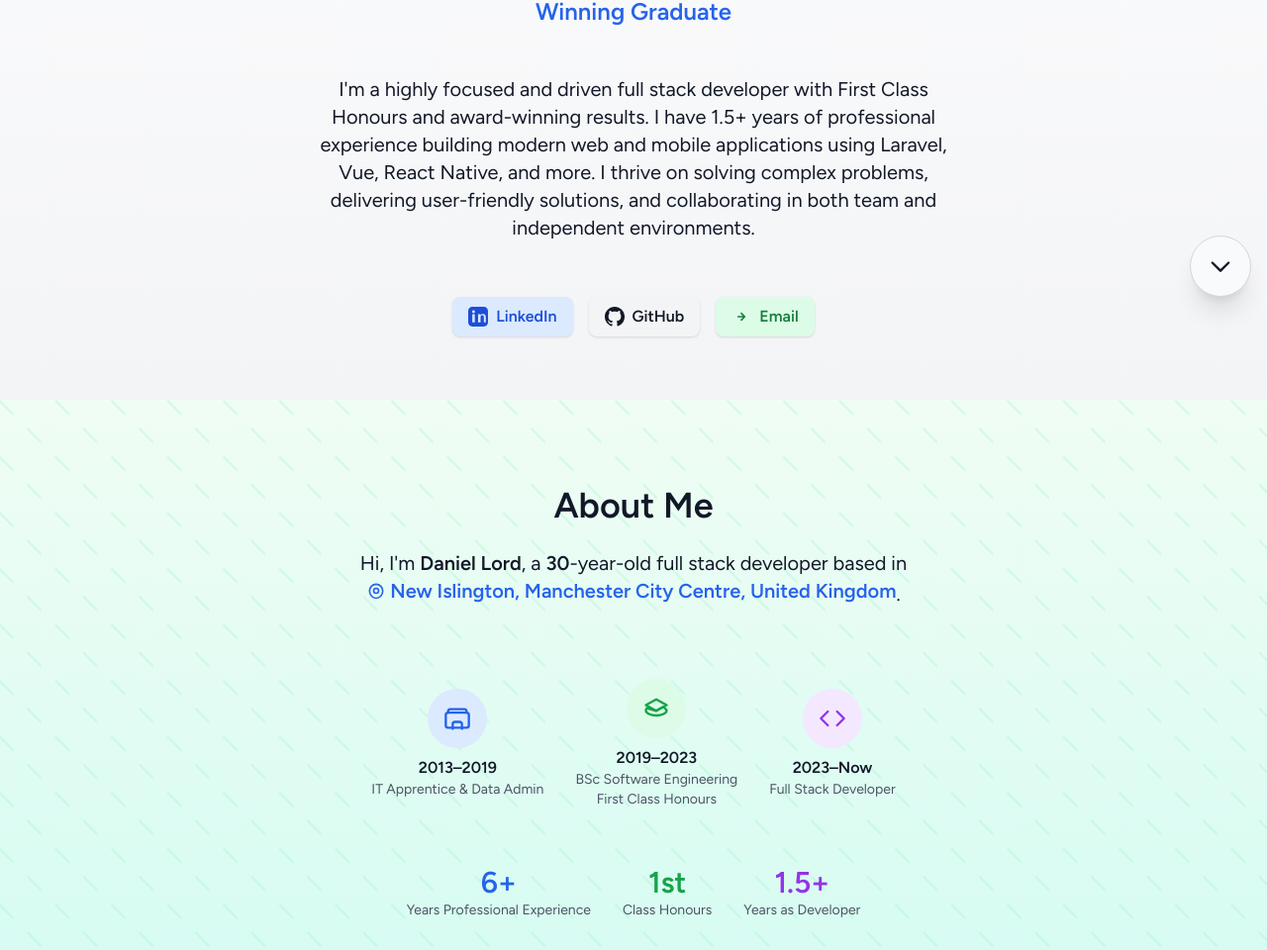
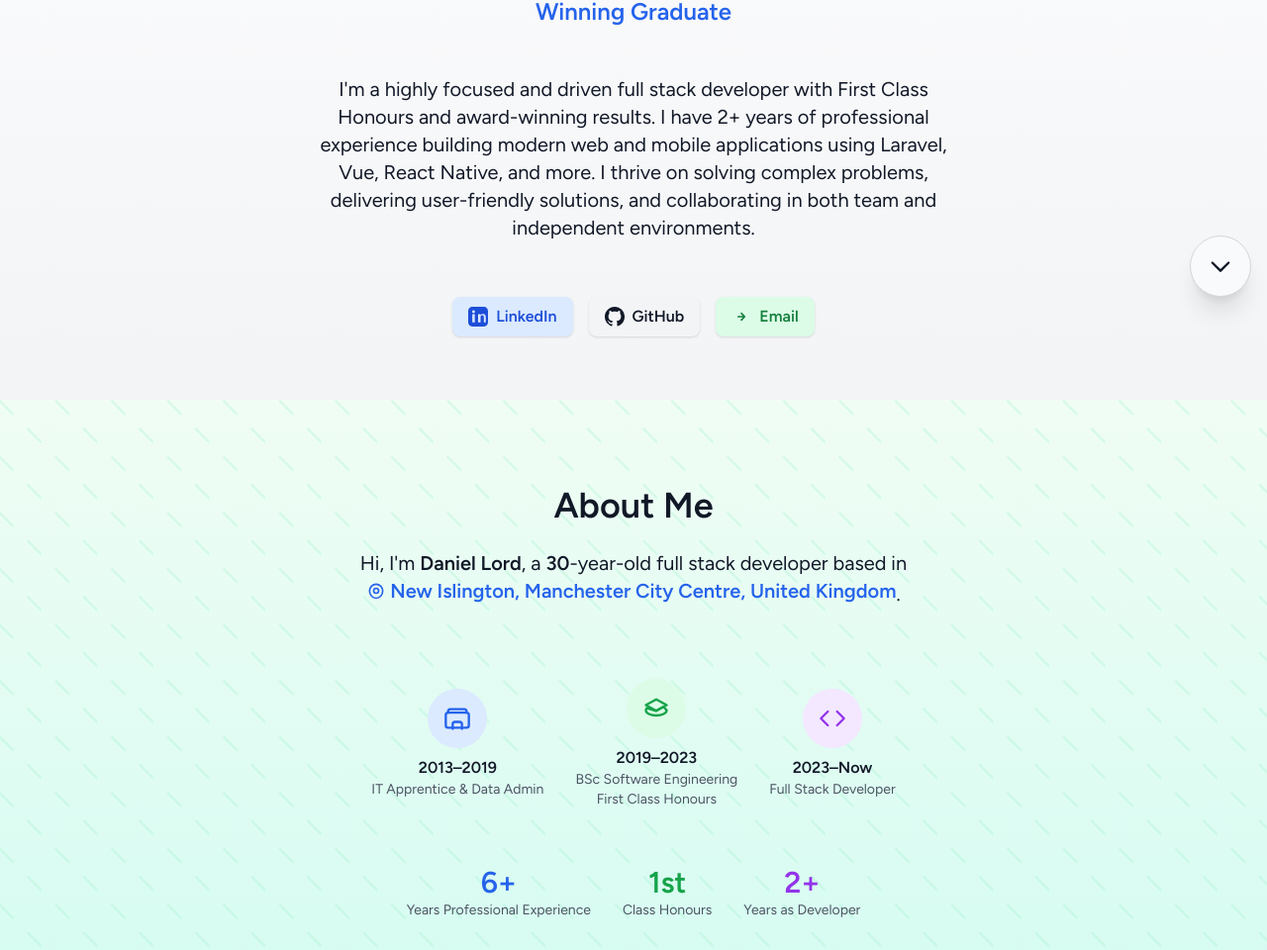
Before and after one commit to LordyMCR/lordymcr.github.io, a Vue app: page / in a window 1280 px wide. Shown: the part 484-1444 px from the top of the page at 99% size. Built offline with nearby package versions, Linux system fonts and the light colour scheme.

Commit message:
Update developer experience to 2+ years
Changed references to professional experience from 1.5+ years to 2+ years in Home.vue to reflect updated experience.

```diff
--- a/src/pages/Home.vue
+++ b/src/pages/Home.vue
@@ -64,7 +64,7 @@ onMounted(() => {
                     Full Stack Developer • Software Engineer • Award-Winning Graduate
                 </h2>
                 <p class="text-base sm:text-lg md:text-xl leading-relaxed mb-2 sm:mb-4">
-                    I'm a highly focused and driven full stack developer with First Class Honours and award-winning results. I have 1.5+ years of professional experience building modern web and mobile applications using Laravel, Vue, React Native, and more. I thrive on solving complex problems, delivering user-friendly solutions, and collaborating in both team and independent environments.
+                    I'm a highly focused and driven full stack developer with First Class Honours and award-winning results. I have 2+ years of professional experience building modern web and mobile applications using Laravel, Vue, React Native, and more. I thrive on solving complex problems, delivering user-friendly solutions, and collaborating in both team and independent environments.
                 </p>
                 <div class="flex flex-wrap justify-center gap-2 sm:gap-4 mt-2">
                     <a href="https://linkedin.com/in/daniel-lord-b83b71a7" target="_blank" rel="noopener" class="inline-flex items-center gap-2 px-4 py-2 rounded-lg bg-blue-100 dark:bg-blue-900 text-blue-700 dark:text-blue-300 font-semibold shadow hover:bg-blue-200 dark:hover:bg-blue-800 transition">
@@ -154,7 +154,7 @@ onMounted(() => {
                     <div class="text-xs sm:text-sm text-gray-600 dark:text-gray-400 text-center">Class Honours</div>
                 </div>
                 <div class="flex flex-col items-center min-w-[90px]">
-                    <div class="text-2xl sm:text-3xl font-bold text-purple-600 dark:text-purple-400">1.5+</div>
+                    <div class="text-2xl sm:text-3xl font-bold text-purple-600 dark:text-purple-400">2+</div>
                     <div class="text-xs sm:text-sm text-gray-600 dark:text-gray-400 text-center">Years as Developer</div>
                 </div>
             </div>
```
